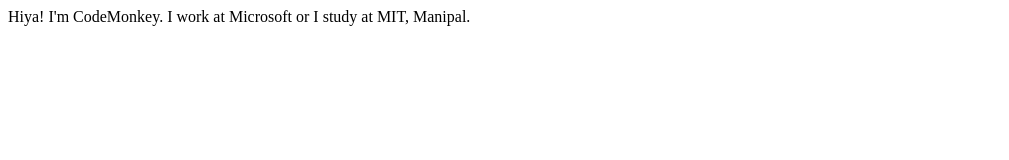
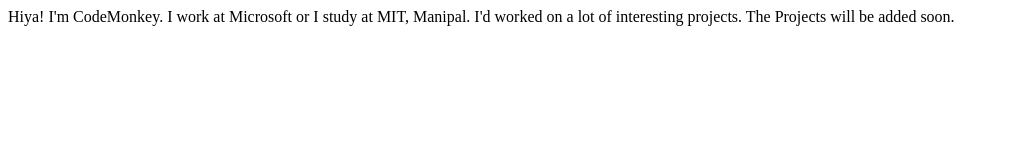
Before and after one commit to temp192000/CodeMonkey-io, a plain HTML site: page index.html in a window 1280 px wide. Shown: the whole page, without its empty margins (0-1009 px from the left). Drawn offline with Linux system fonts and the light colour scheme.

Commit message:
update: added projects

```diff
--- a/index.html
+++ b/index.html
@@ -9,5 +9,7 @@
 <body>
     Hiya! I'm CodeMonkey.
     I work at Microsoft or I study at MIT, Manipal.
+
+    I'd worked on a lot of interesting projects. The Projects will be added soon.
 </body>
 </html>
```
